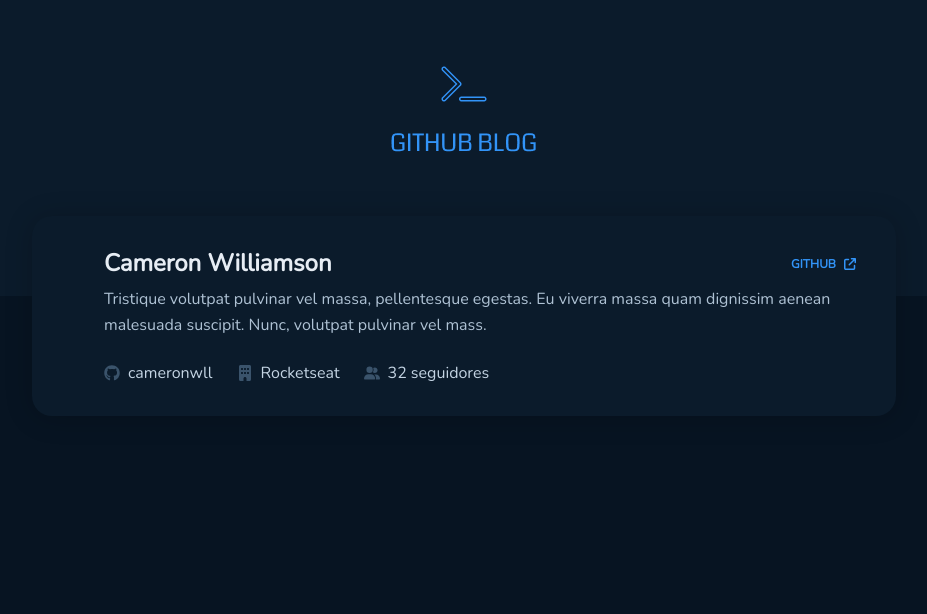
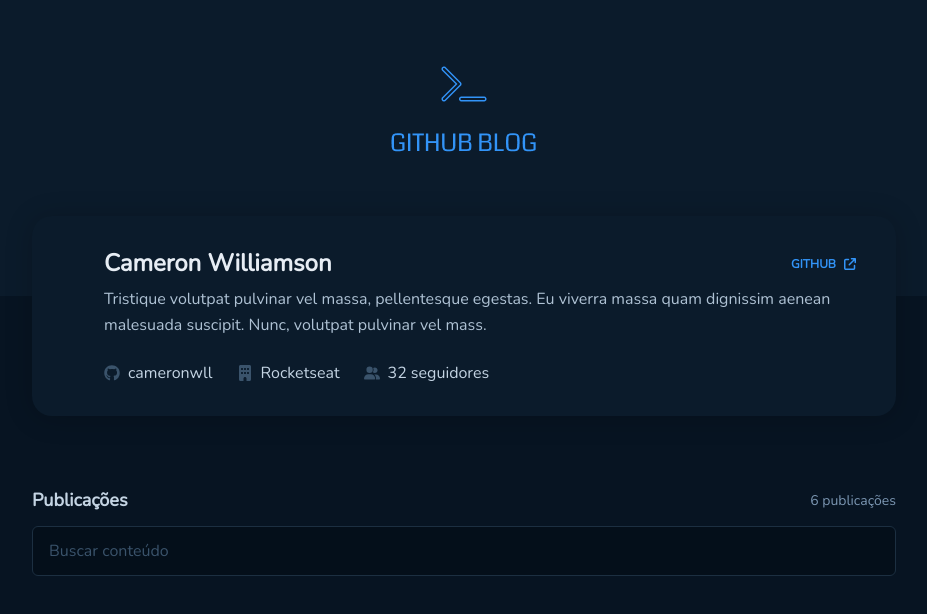
Before and after one commit to Fekleite/ignite-challenge-github-blog, a React (Vite) app: page / in a window 1280 px wide. Shown: the top 614 px of the page, without its empty margins (176-1103 px from the left). Built offline with nearby package versions, Linux system fonts and the light colour scheme.

Commit message:
feat: add search form

```diff
--- a/src/pages/Blog/index.tsx
+++ b/src/pages/Blog/index.tsx
@@ -1,7 +1,7 @@
 import { Header } from "../../components/Header";
 import { Profile } from "../../components/Profile";
 
-import { Container } from "./styles";
+import { Container, TitleGroup } from "./styles";
 
 export function Blog() {
   return (
@@ -10,6 +10,17 @@ export function Blog() {
 
       <Container>
         <Profile />
+
+        <main>
+          <TitleGroup>
+            <h2>Publicações</h2>
+            <span>6 publicações</span>
+          </TitleGroup>
+
+          <form>
+            <input type="text" name="search" placeholder="Buscar conteúdo" />
+          </form>
+        </main>
       </Container>
     </div>
   )
--- a/src/pages/Blog/styles.ts
+++ b/src/pages/Blog/styles.ts
@@ -6,4 +6,46 @@ export const Container = styled.div`
 
   padding: 0 1rem;
   margin: 0 auto;
-`
+
+  main {
+    margin-top: 4.5rem;
+
+    form {
+      input {
+        width: 100%;
+        height: 50px;
+
+        border-radius: 6px;
+        padding: 0.75rem 1rem;
+        border: 1px solid ${props => props.theme["base-border"]};
+
+        background-color: ${props => props.theme["base-input"]};
+        color: ${props => props.theme["base-text"]};
+
+        &::placeholder {
+          color: ${props => props.theme["base-label"]};
+        }
+      }
+    }
+  }
+`;
+
+export const TitleGroup = styled.div`
+  display: flex;
+  justify-content: space-between;
+  align-items: center;
+
+  margin-bottom: 0.875rem;
+
+  h2 {
+    color: ${props => props.theme["base-subtitle"]};
+
+    font-size: 1.125rem;
+  }
+
+  span {
+    color: ${props => props.theme["base-span"]};
+
+    font-size: 0.875rem;
+  }
+`;
```
